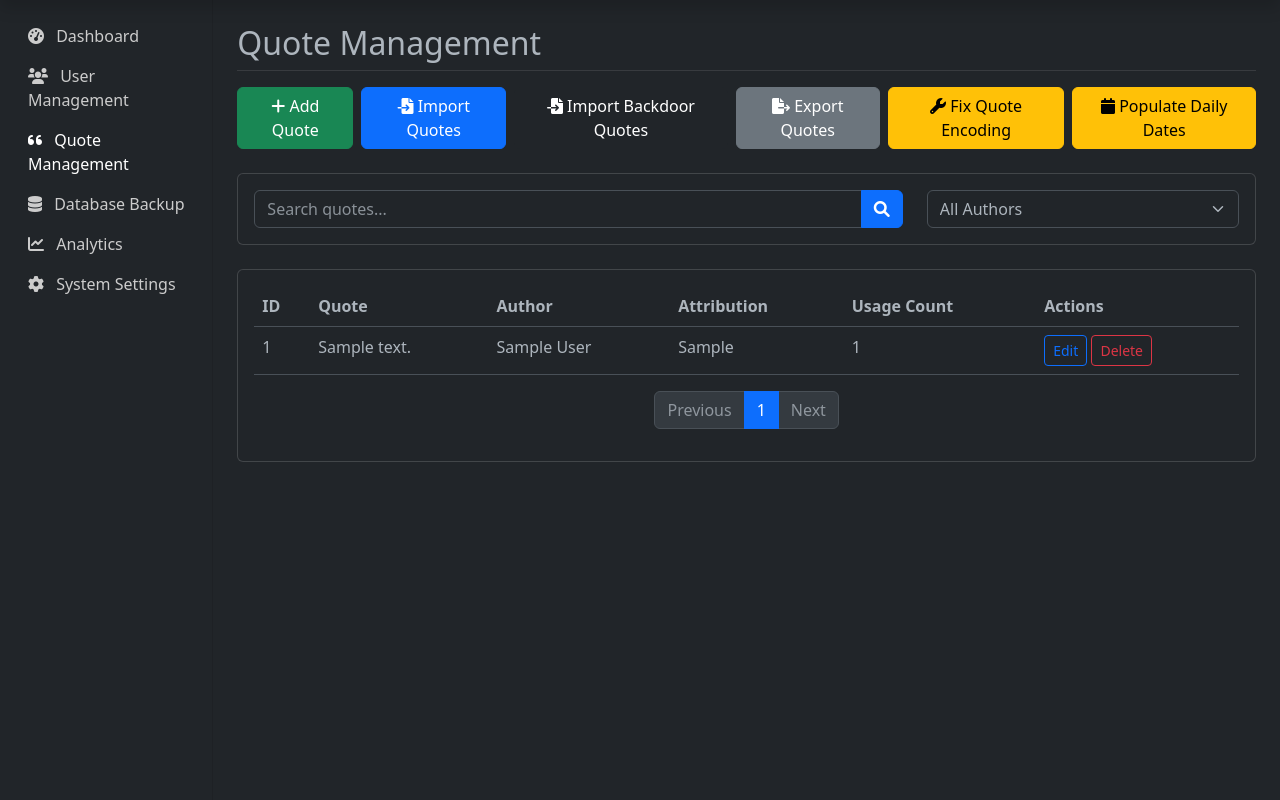
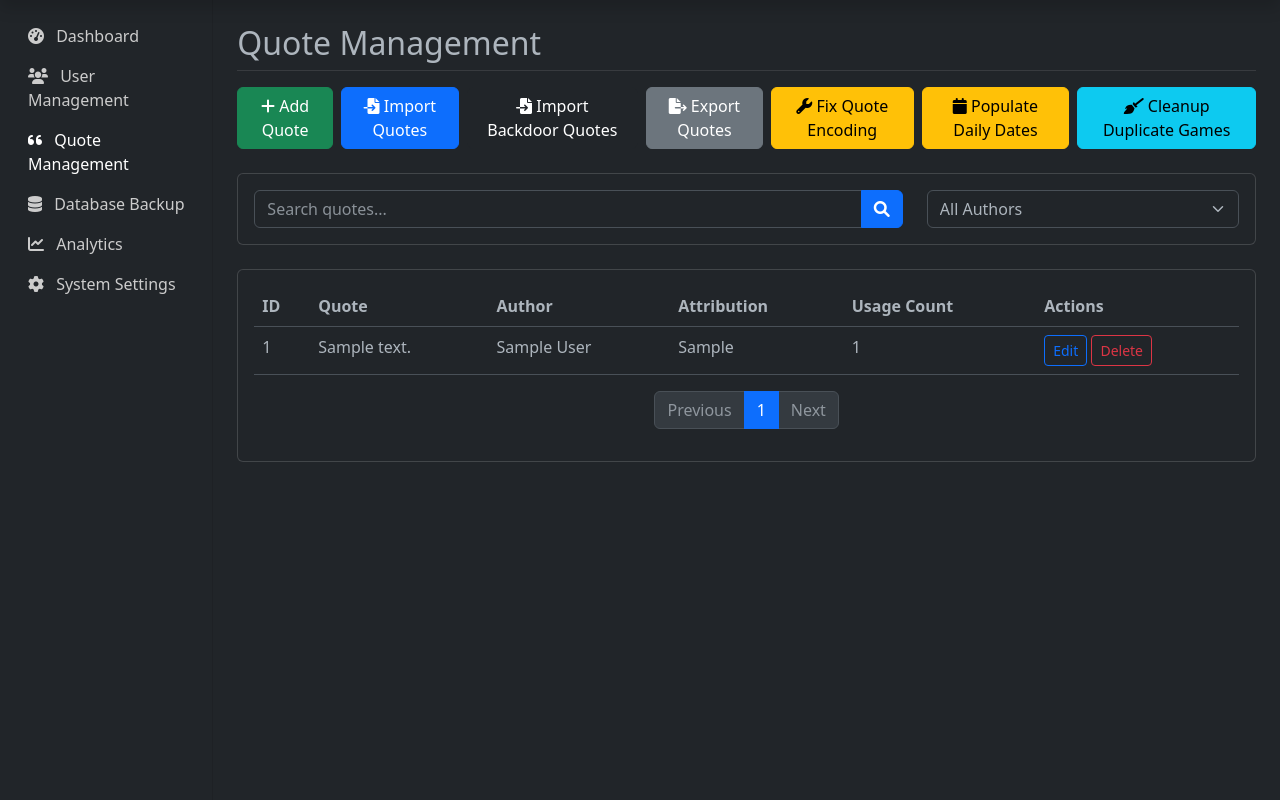
Before and after one commit to danhorsley/decodey_be2, a Flask app: page /admin/quotes in a window 1280 px wide. Shown: the part 40-840 px from the top of the page. Run offline with Flask 3, Linux system fonts and the light colour scheme; the visitor is signed in with stand-in values (Sample User, id 1); tables that the repository leaves empty hold one stand-in row (values such as "Sample post").

Commit message:
Assistant checkpoint: Add cleanup duplicates button to admin panel
Assistant generated file changes:
- app/templates/admin/quotes.html: Add cleanup duplicates button, Add JavaScript function for cleanup duplicates

---

User prompt:

oh not quite.  the ruote already exists in game.py.  we just need to add the button in the html

Replit-Commit-Author: Assistant
Replit-Commit-Session-Id: c44d1fda-78b7-4c70-8ffc-b173fbbe20ed

```diff
--- a/app/templates/admin/quotes.html
+++ b/app/templates/admin/quotes.html
@@ -45,6 +45,32 @@ document.addEventListener('DOMContentLoaded', function() {
         });
     }
 });
+
+async function cleanupDuplicates() {
+    if (!confirm('This will cleanup duplicate games for all users. This operation cannot be undone. Continue?')) {
+        return;
+    }
+
+    try {
+        const response = await fetch('/api/games/cleanup-duplicates', {
+            method: 'POST',
+            headers: {
+                'Content-Type': 'application/json',
+                'Authorization': 'Bearer ' + localStorage.getItem('token') // Assuming JWT token is stored
+            }
+        });
+
+        const result = await response.json();
+
+        if (result.success) {
+            alert(`Success: ${result.message}`);
+        } else {
+            alert(`Error: ${result.error}`);
+        }
+    } catch (error) {
+        alert(`Error: ${error.message}`);
+    }
+}
 </script>
 
 <!-- Quotes Management Section -->
@@ -75,6 +101,9 @@ document.addEventListener('DOMContentLoaded', function() {
             <a href="{{ url_for('admin_process.populate_daily_dates') }}" class="btn btn-warning" onclick="return confirm('This will reassign all daily dates for appropriate quotes. Continue?')">
                 <i class="fas fa-calendar"></i> Populate Daily Dates
             </a>
+            <button class="btn btn-info" onclick="cleanupDuplicates()">
+                <i class="fas fa-broom"></i> Cleanup Duplicate Games
+            </button>
         </div>
     </div>
 
```
